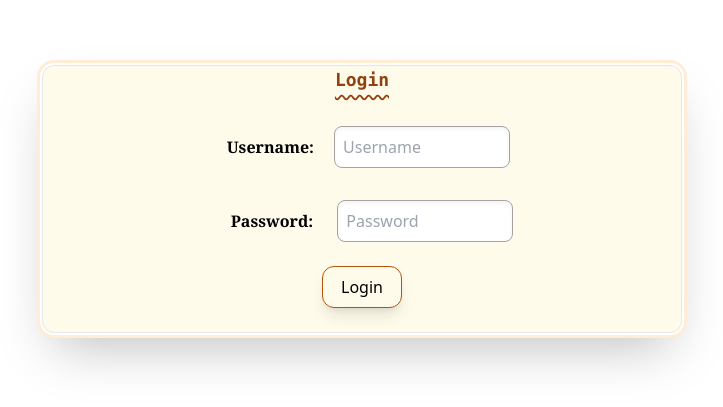
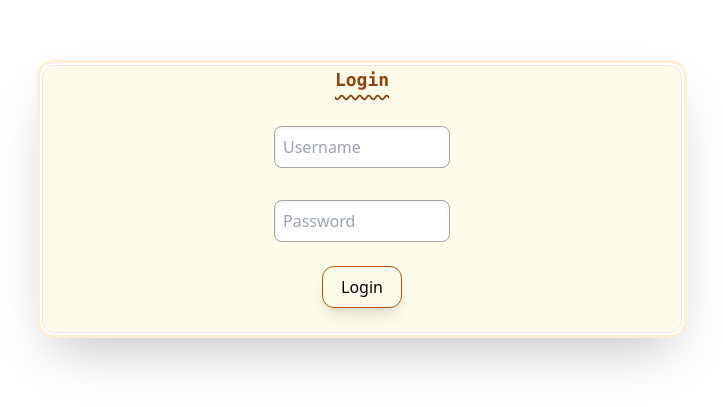
Before and after one commit to lin-snow/DOOO, a Vue app in the folder Web/v1/: page /login in a window 1280 px wide. Shown: the part 201-608 px from the top of the page, without its empty margins (278-1001 px from the left). Built offline with nearby package versions, Linux system fonts and the light colour scheme.

Commit message:
chore: Update UserLogin component styling

```diff
--- a/Web/v1/src/components/user/UserLogin.vue
+++ b/Web/v1/src/components/user/UserLogin.vue
@@ -5,12 +5,12 @@
             <form @submit.prevent="login" class="flex flex-col ">
                 <!-- Username -->
                 <div class="my-2">
-                    <span class="font-serif text-md subpixel-antialiased text-black font-bold mx-4"> Username: </span>
+                    <!-- <span class="font-serif text-md subpixel-antialiased text-black font-bold mx-4"> Username: </span> -->
                     <input type="text" class="border rounded-lg border-neutral-400 w-44 p-2 shadow-inner my-2 overflow-y-hidden focus:border-amber-800 outline-none focus:border-2" placeholder="Username" v-model="loginInfo.username" autocomplete="username"/>
                 </div>
                 <!-- Password -->
                 <div class="my-2">
-                    <span class="font-serif text-md subpixel-antialiased text-black font-bold mx-5"> Password: </span>
+                    <!-- <span class="font-serif text-md subpixel-antialiased text-black font-bold mx-5"> Password: </span> -->
                     <input type="password" class="border rounded-lg border-neutral-400 w-44 p-2 shadow-inner my-2 overflow-y-hidden focus:border-amber-800 outline-none focus:border-2" placeholder="Password" v-model="loginInfo.password" autocomplete="current-password"/>
                 </div>
                 <!-- Submit -->
```
